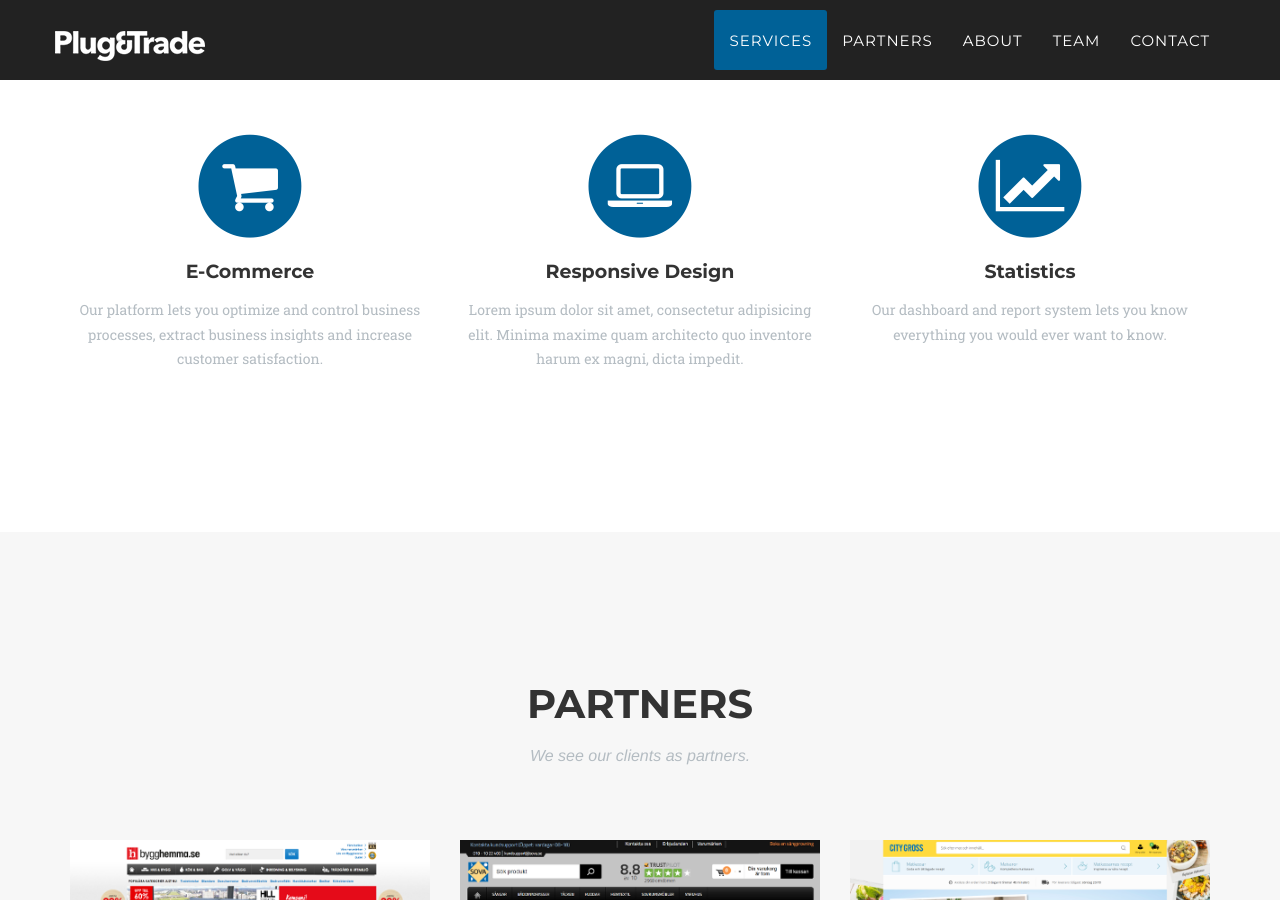
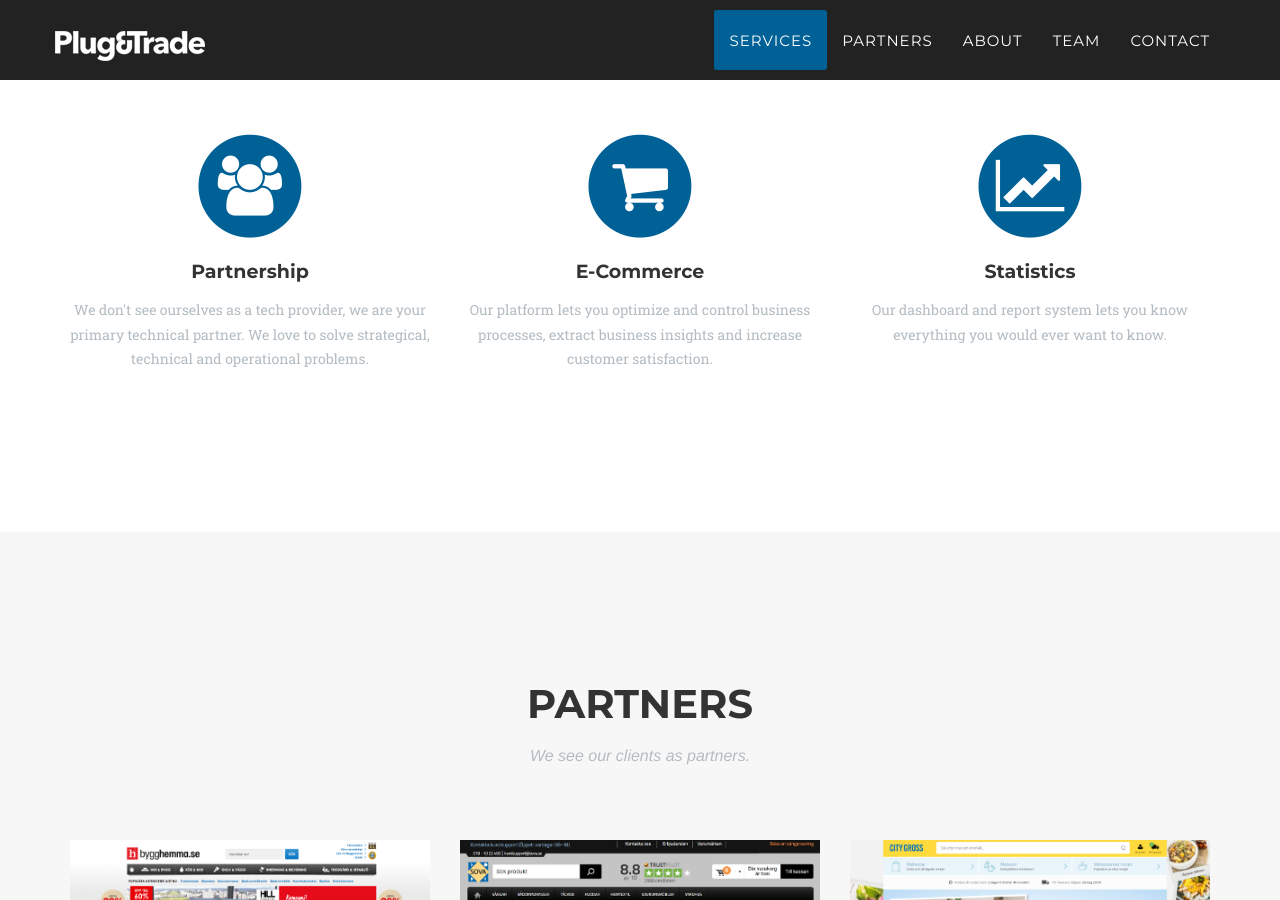
Before and after one commit to PlugAndTrade/plugandtrade.github.io, a Jekyll site: the page built from index.html, in a window 1280 px wide and 900 px high, scrolled down 1088 px. Built offline with Jekyll 4.4.1, drawn with Linux system fonts in a browser that asks for light colours; some web fonts are replaced.

Commit message:
Updated services by adding partnership

```diff
--- a/_includes/services.html
+++ b/_includes/services.html
@@ -11,18 +11,18 @@
                 <div class="col-md-4">
                     <span class="fa-stack fa-4x">
                         <i class="fa fa-circle fa-stack-2x text-primary"></i>
+                        <i class="fa fa-users fa-stack-1x fa-inverse"></i>
+                    </span>
+                    <h4 class="service-heading">Partnership</h4>
+                    <p class="text-muted">We don't see ourselves as a tech provider, we are your primary technical partner. We love to solve strategical, technical and operational problems.
+                </div>
+                <div class="col-md-4">
+                    <span class="fa-stack fa-4x">
+                        <i class="fa fa-circle fa-stack-2x text-primary"></i>
                         <i class="fa fa-shopping-cart fa-stack-1x fa-inverse"></i>
                     </span>
                     <h4 class="service-heading">E-Commerce</h4>
                     <p class="text-muted">Our platform lets you optimize and control business processes, extract business insights and increase customer satisfaction.</p>
-                </div>
-                <div class="col-md-4">
-                    <span class="fa-stack fa-4x">
-                        <i class="fa fa-circle fa-stack-2x text-primary"></i>
-                        <i class="fa fa-laptop fa-stack-1x fa-inverse"></i>
-                    </span>
-                    <h4 class="service-heading">Responsive Design</h4>
-                    <p class="text-muted">Lorem ipsum dolor sit amet, consectetur adipisicing elit. Minima maxime quam architecto quo inventore harum ex magni, dicta impedit.</p>
                 </div>
                 <div class="col-md-4">
                     <span class="fa-stack fa-4x">
```
